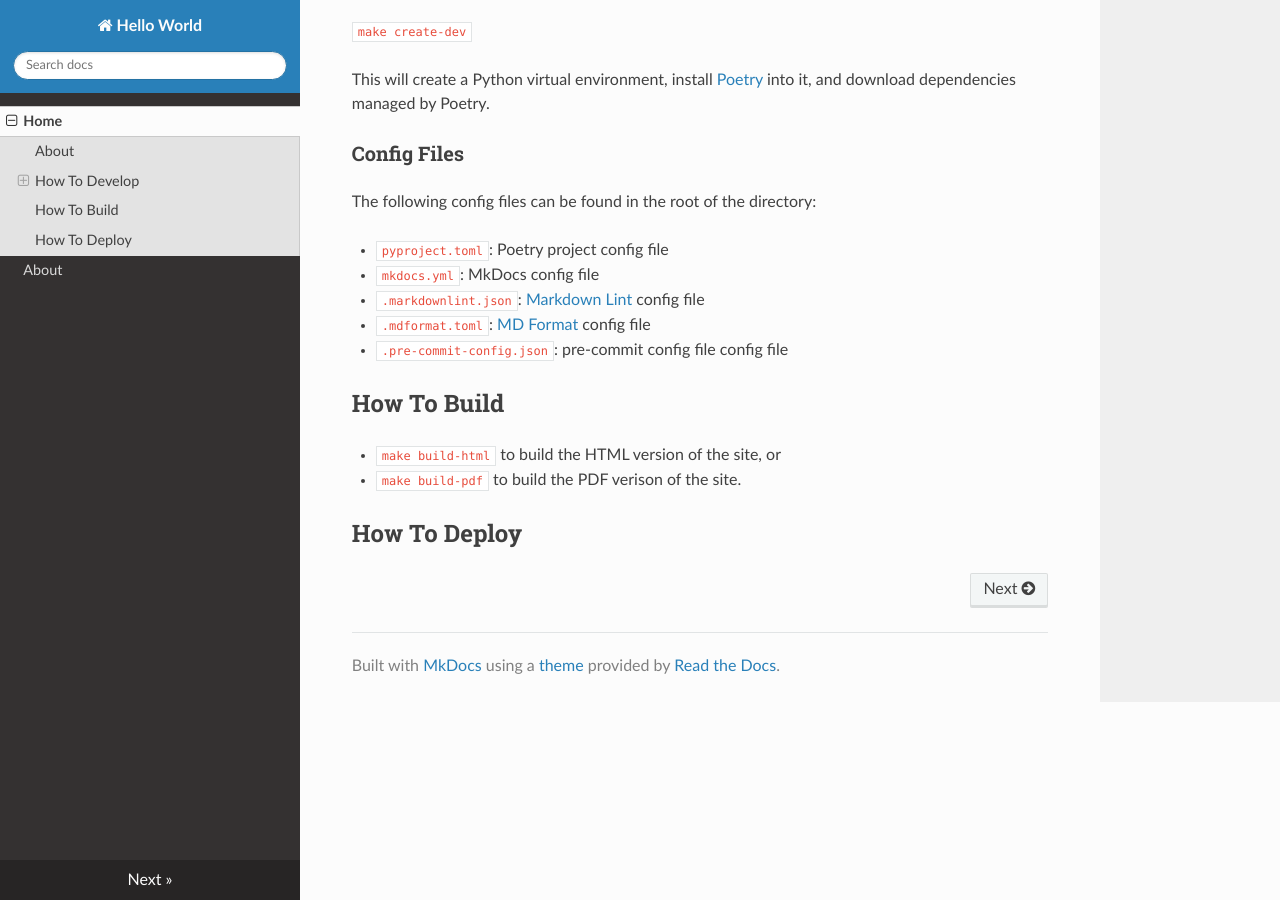
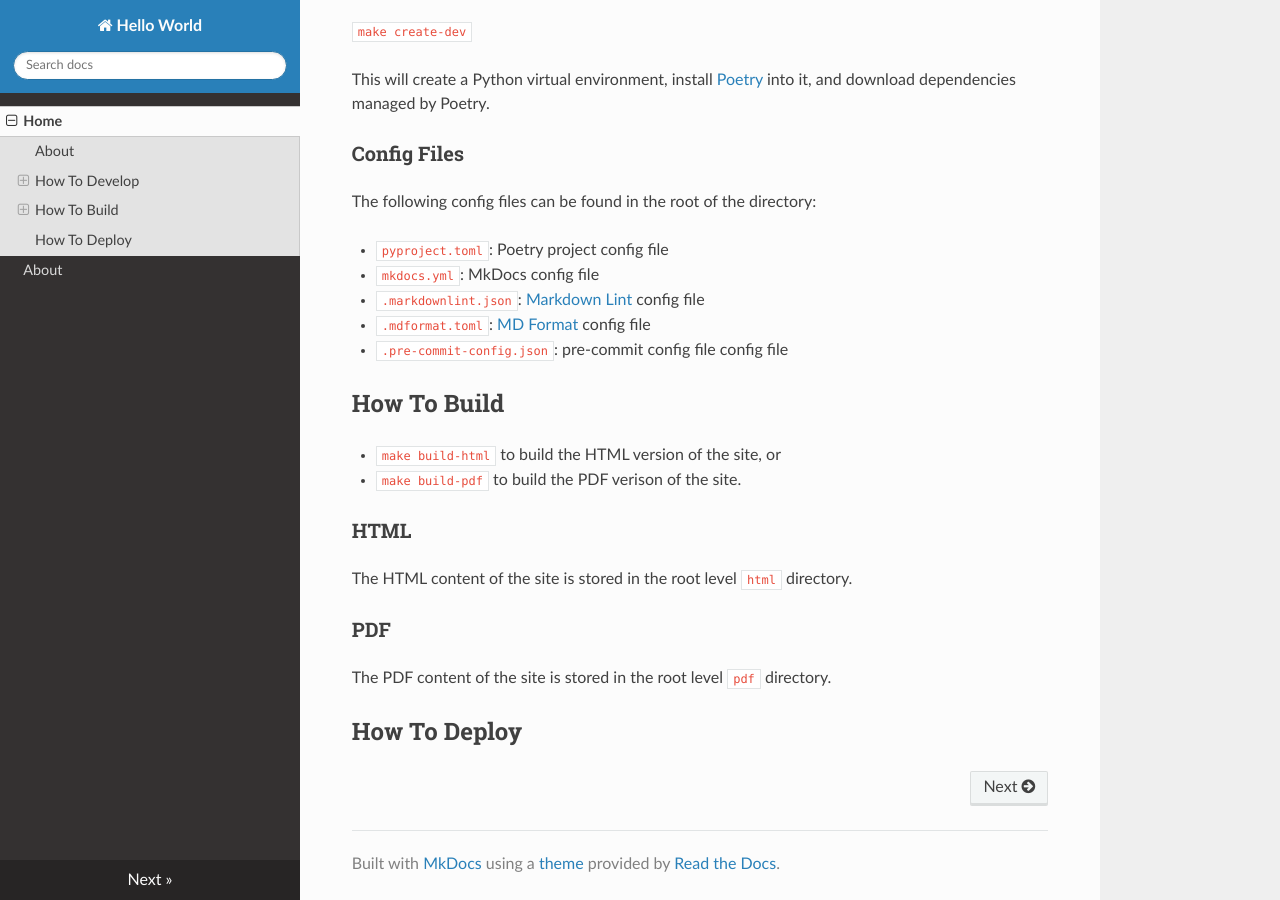
Before and after one commit to NicholasSynovic/template_mkdocs, an MkDocs documentation site: the page built from docs/index.md, in a window 1280 px wide and 900 px high, scrolled down 542 px. Built offline with MkDocs 1.6.1, drawn with Linux system fonts in a browser that asks for light colours; nearby versions of some CDN libraries.

Commit message:
Add Makefile directive to build HTML content

```diff
--- a/docs/index.md
+++ b/docs/index.md
@@ -41,4 +41,12 @@
 - `make build-html` to build the HTML version of the site, or
 - `make build-pdf` to build the PDF verison of the site.
 
+### HTML
+
+The HTML content of the site is stored in the root level `html` directory.
+
+### PDF
+
+The PDF content of the site is stored in the root level `pdf` directory.
+
 ## How To Deploy
```
Also changed, not shown: 1 other file.
